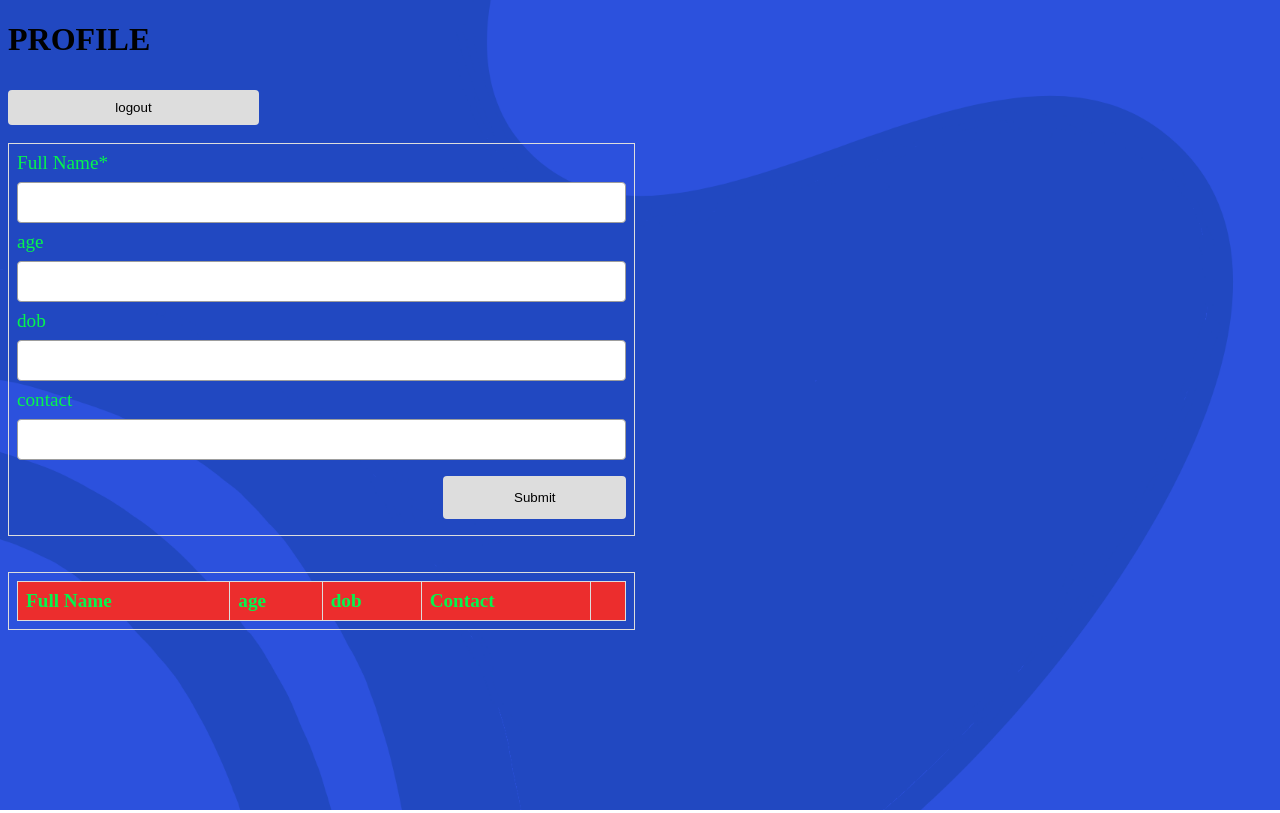
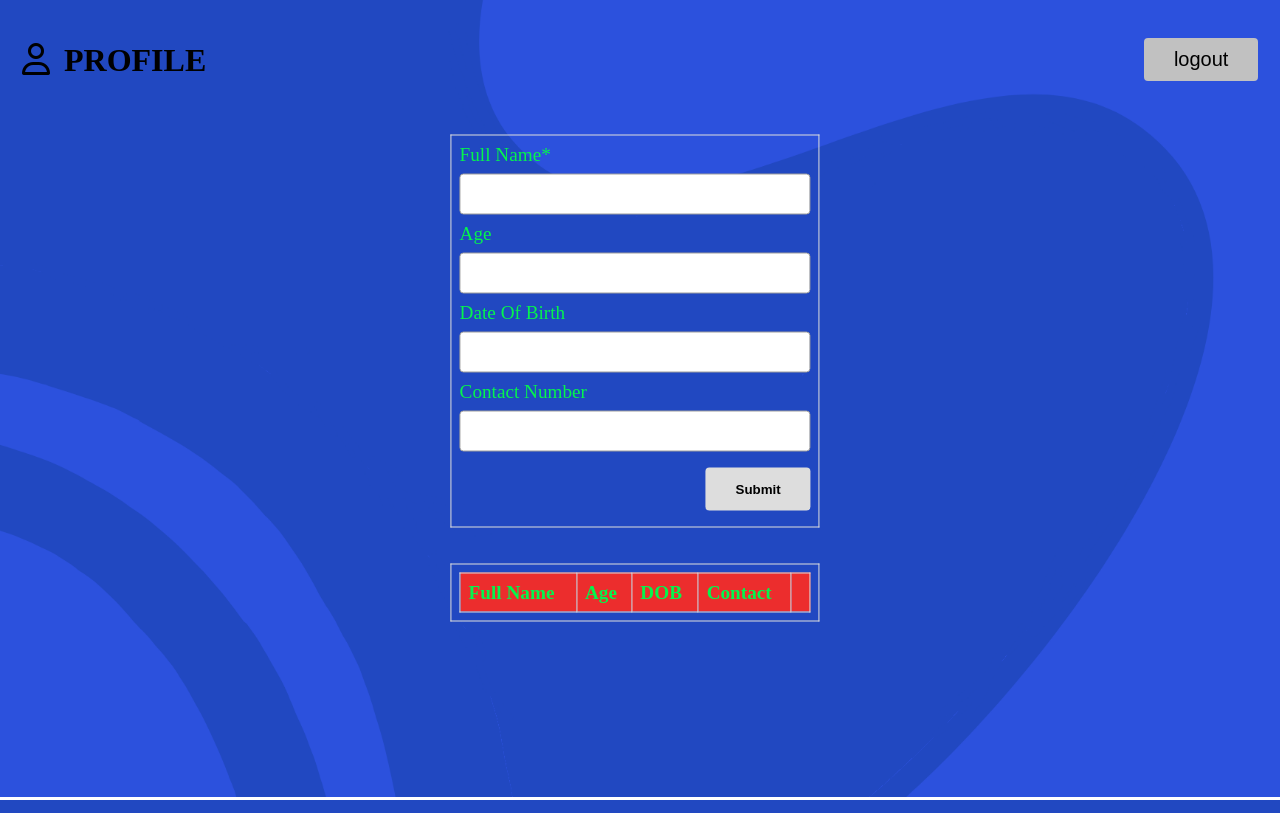
Before and after one commit to ArunM2310/GUVI-PROJECT, a PHP site: page /profile.html in a window 1280 px wide. Run offline with PHP 8.4, Linux system fonts and the light colour scheme; lists and menus that the app fills with data are empty; some libraries are stand-ins or nearby versions.

Commit message:
profile updated

```diff
--- a/css/profile.css
+++ b/css/profile.css
@@ -4,8 +4,22 @@ body {
     background-repeat: no-repeat;
     height: 98vh;
     width: 98%;
+    position: relative;
 }
 
+
+div.center{
+   top: 46%;
+   left:50%;
+    position: absolute;
+    transform: translate(-50%,-50%);
+}
+
+div.top{
+    display: flex;
+    justify-content: space-between;
+    align-items: flex-start;
+}
 
 
 table{
@@ -15,15 +29,13 @@ table{
 table.list{
     width:100%;
 }
-table.first{
-    width: 50%;
-}
+
 
 
 
 
 table.second{
-    width: 50%;
+    width: 100%;
 
     align-items: center;
     position: relative;
@@ -62,25 +74,30 @@ input[type=submit]{
     border: none;
     border-radius: 4px;
     cursor: pointer;
+    font-weight: bold;
 }
 button{
-    border: none;
-    background-color: #ddd;
-    width: 20%;
-    background-color: #ddd;
-    color: #000;
-    padding: 10px 20px;
-    border: none;
-    border-radius: 4px;
-    margin-top: 10px;
-    cursor: pointer;
-float: rig;
+   border: none;
+   padding: 10px 30px;
+   border-radius: 4px;
+   font-size: 20px;
+   background-color: rgb(193, 193, 193);
+
 }
 
-
+a.edit{
+    color: aqua;
+}
+a.delete{
+    color: aqua;
+}
 
 form div.form-action-buttons{
     text-align: right;
+}
+
+i.user{
+    padding: 14px;
 }
 
 a{
@@ -88,7 +105,9 @@ a{
     text-decoration: none;
     color: #f50d57;
     margin-right: 4px;
-    font-size: 1.5rem;
+    margin-top: 30px;
+    font-size: 1rem;
+
 }
 
 label.validation-error{
--- a/js/profile.js
+++ b/js/profile.js
@@ -32,8 +32,8 @@ function insertNewRecord(data) {
     cell4 = newRow.insertCell(3);
     cell4.innerHTML = data.city;
     cell4 = newRow.insertCell(4);
-    cell4.innerHTML = `<a onClick="onEdit(this)">Edit</a>
-                       <a onClick="onDelete(this)">Delete</a>`;
+    cell4.innerHTML = `<a class="edit" onClick="onEdit(this)">Edit /</a>
+                       <a class="delete" onClick="onDelete(this)">Delete</a>`;
 }
 
 function resetForm() {
--- a/profile.html
+++ b/profile.html
@@ -8,9 +8,10 @@
     <link rel="stylesheet" href="css/profile.css">
 </head>
 
-<body>
-    <h1>PROFILE</h1>
-     <a class="logout" href="login.html"><button>logout</button></a>
+<body> <div class="top"><h1> <i class="fa-regular fa-user user"></i>PROFILE</h1><a class="logout" href="login.html"><button>logout</button></a></div>
+    <div class="center">
+
+
     <table  >
         <table class="first">
             <td >
@@ -20,15 +21,15 @@
                         <input type="text" name="fullName" id="fullName">
                     </div>
                     <div>
-                        <label>age</label>
+                        <label>Age</label>
                         <input type="text" name="empCode" id="empCode">
                     </div>
                     <div>
-                        <label>dob</label>
+                        <label>Date Of Birth</label>
                         <input type="text" name="salary" id="salary">
                     </div>
                     <div>
-                        <label>contact</label>
+                        <label>Contact Number</label>
                         <input type="text" name="city" id="city">
                     </div>
                     <div  class="form-action-buttons">
@@ -45,8 +46,8 @@
                     <thead>
                         <tr>
                             <th>Full Name</th>
-                            <th>age</th>
-                            <th>dob</th>
+                            <th>Age</th>
+                            <th>DOB</th>
                             <th>Contact</th>
                             <th></th>
                         </tr>
@@ -58,8 +59,10 @@
             </td>
         </tr>
     </table>
+</div>
     <!-- <a class="logout" href="login.html"><button>logout</button></a> -->
     <script src="/js/profile.js"></script>
+    <script src="https://kit.fontawesome.com/102326e940.js" crossorigin="anonymous"></script>
 </body>
 
 </html>
```
